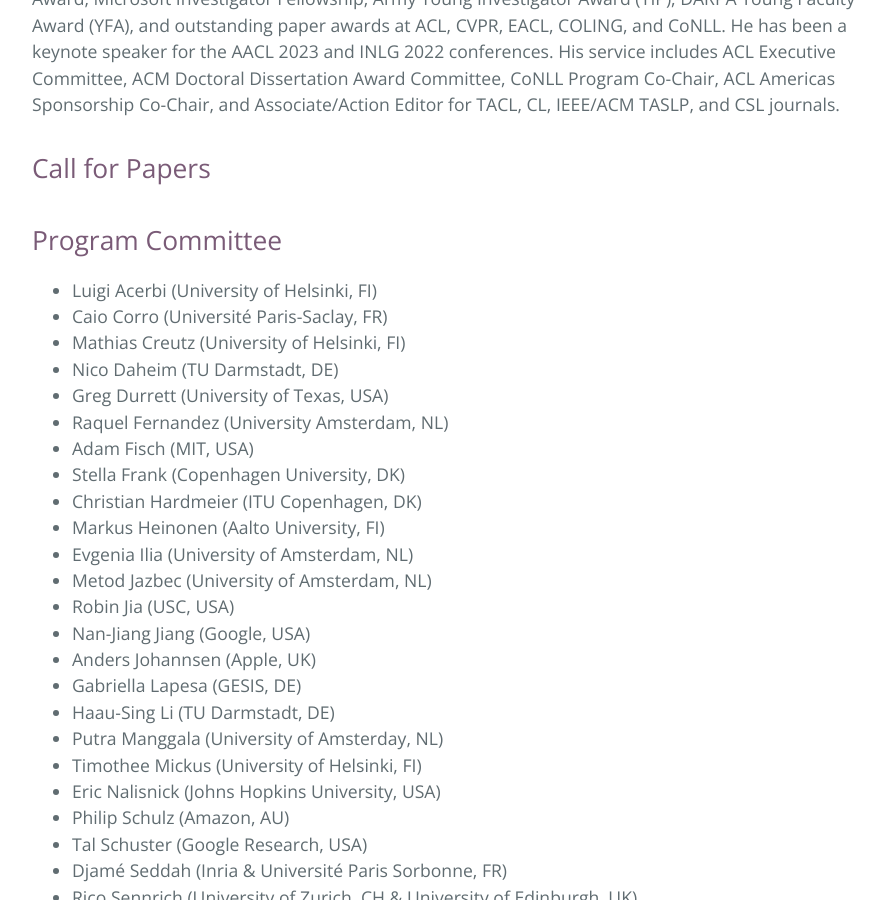
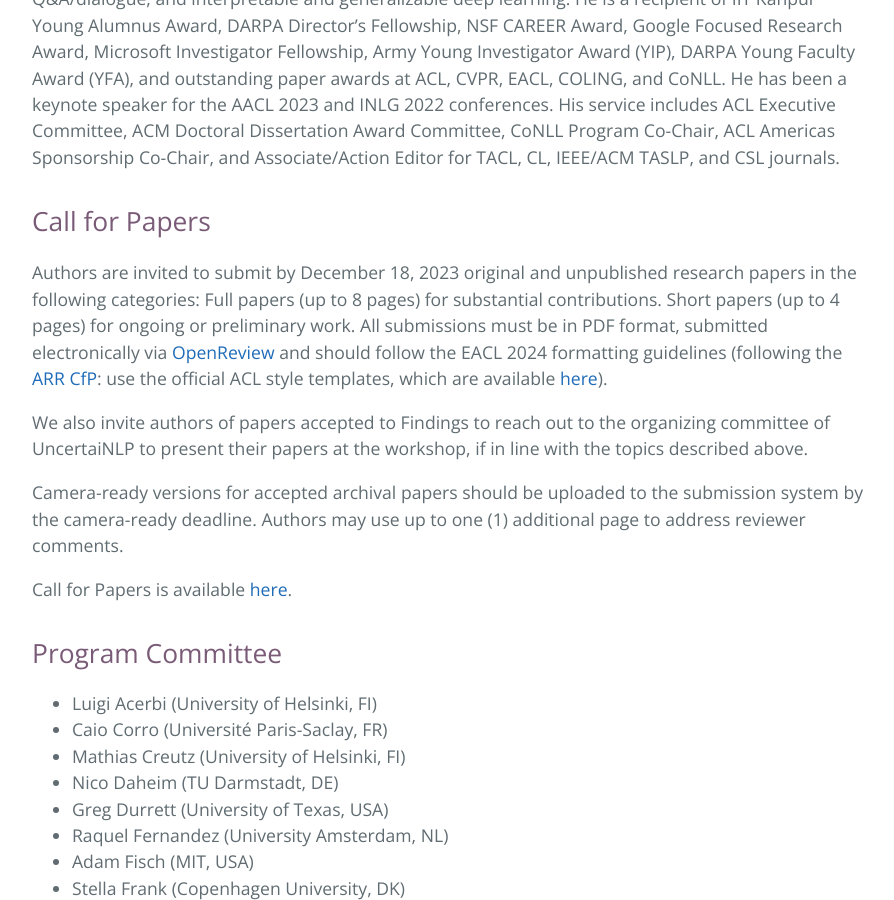
Before and after one commit to uncertainlp/uncertainlp.github.io, a Jekyll site: the page built from index.md, in a window 1280 px wide and 900 px high, scrolled down 4129 px. Shown: the whole window, without its empty margins (192-1086 px from the left). Built offline with Jekyll 4.4.1, drawn with Linux system fonts in a browser that asks for light colours; the repository's description, which GitHub fills in, is left out; some of the changed text lies outside the part shown.

Commit message:
added cfp.md, added ARR deadline to main page

```diff
--- /dev/null
+++ b/cfp.md
@@ -0,0 +1,82 @@
+---
+layout: default
+---
+<!-- # First Call for papers: UncertaiNLP - First Workshop on Uncertainty-Aware NLP @ EACL 2024, March 21 or 22, 2024 -->
+# First Call for papers: UncertaiNLP - First Workshop on Uncertainty-Aware NLP @ EACL 2024, March 21 or 22, 2024
+Website: [https://uncertainlp.github.io/](https://uncertainlp.github.io/)
+
+We invite submissions to the first edition of the UncertaiNLP workshop on Uncertainty-Aware NLP, to be held at EACL 2024 on March 21 or 22, 2024.
+
+
+## Important Dates
+- **Submission deadline:** December 18, 2023
+- **Submission of already pre-reviewed ARR papers:** January 17, 2024
+- **Notification of acceptance:** January 20, 2024
+- **Camera-ready papers due:** January 30 2024
+- **Workshop date:** March 21 or 22, 2024
+
+All deadlines are 11:59pm UTC-12 ("anywhere on earth").
+
+## Introduction
+Human languages are inherently ambiguous and understanding language input is subject to interpretation and complex contextual dependencies. Nevertheless, the main body of research in NLP is still based on the assumption that ambiguities and other types of underspecification can and have to be resolved. This workshop will provide a platform for research that embraces variability in human language and aims to represent and evaluate the uncertainty that arises from it, and from modeling tools themselves.
+
+### Topics of Interest
+UncertaiNLP welcomes submissions to topics related (but not limited) to:
+
+- *Frameworks for uncertainty representation*
+  - Theoretical work on probability and its generalizations
+  - Symbolic representations of uncertainty
+- *Documenting sources of uncertainty*
+  - Theoretical underpinnings of linguistic sources of variation
+  - Data collection (e.g., to to document linguistic variability, multiple perspectives, etc.)
+
+- *Modeling*
+  - Explicit representation of model uncertainty (e.g., parameter and/or hypothesis uncertainty, Bayesian NNs in NLU/NLG, verbalised uncertainty, feature density, external calibration modules)
+  - Disentangled representation of different sources of uncertainty (e.g., hierarchical models, prompting)
+  - Reducing uncertainty due to additional context (e.g., additional context, clarification questions, retrieval/API augmented models)
+
+- *Learning (or parameter estimation)*
+  - Learning from single and/or multiple references
+  - Gradient estimation in latent variable models
+
+- *Probabilistic inference*
+  - Theoretical and applied work on approximate inference (e.g., variational inference, Langevin dynamics)
+  - Unbiased and asymptotically unbiased sampling algorithms
+
+- *Decision making*
+  - Utility-aware decoders and controllable generation
+  - Selective prediction
+  - Active learning
+
+- *Evaluation*
+  - Statistical evaluation of language models
+  - Calibration to interpretable notions of uncertainty (e.g., calibration error, conformal prediction)
+  - Evaluation of epistemic uncertainty
+
+
+## Submission Guidelines
+Authors are invited to submit by December 18, 2023 original and unpublished research papers in the following categories:
+- Full papers (up to 8 pages) for substantial contributions.
+- Short papers (up to 4 pages) for ongoing or preliminary work.
+All submissions must be in PDF format, submitted electronically via [OpenReview](https://openreview.net/group?id=eacl.org/EACL/2024/Workshop/UncertaiNLP) and should follow the EACL 2024 formatting guidelines (following the [ARR CfP](https://aclrollingreview.org/cfp): use the official ACL style templates, which are available [here](https://github.com/acl-org/acl-style-files)).
+
+We also invite authors of papers accepted to Findings to reach out to the organizing committee of UncertaiNLP to present their papers at the workshop, if in line with the topics described above.
+
+Camera-ready versions for accepted archival papers should be uploaded to the submission system by the camera-ready deadline. Authors may use up to one (1) additional page to address reviewer comments.
+
+## Workshop Organizers
+- Wilker Aziz, University of Amsterdam
+- Joris Baan, University of Amsterdam
+- Hande Celikkanat, University of Helsinki
+- Marie-Catherine de Marneffe, UCLouvain/FNRS
+- Barbara Plank, LMU Munich
+- Swabha Swayamdipta, USC
+- Jörg Tiedemann, University of Helsinki
+- Dennis Ulmer, ITU Copenhagen
+
+
+## Program Committee
+A list of program committee members will be available on the workshop website.
+
+## Contact
+For inquiries, please contact [uncertainlp@googlegroups.com](uncertainlp@googlegroups.com).
--- a/index.md
+++ b/index.md
@@ -13,9 +13,10 @@
 - **Second call for papers:** November 15, 2023
 - **Third call for papers:** December 11 , 2023
 - **Submission deadline:** December 18, 2023
-<!-- - Direct Submission deadline (pre-reviewed ARR & main conference): January 17, 2024 -->
+- **Submission of already pre-reviewed ARR papers:** January 17, 2024
 - **Notification of acceptance:** January 20, 2024
 - **Camera-ready papers due:** January 30 2024
+- **Workshop date:** March 21 or 22, 2024
 
 All deadlines are 11:59pm UTC-12 ("anywhere on earth").
 
@@ -83,17 +84,16 @@
 **Mohit Bansal** is the John R. & Louise S. Parker Professor and the Director of the MURGe-Lab (UNC-NLP Group) in the Computer Science department at University of North Carolina (UNC) Chapel Hill. Prior to this, he was a research assistant professor (3-year endowed position) at TTI-Chicago. He received his PhD from UC Berkeley in 2013 (where he was advised by Dan Klein) and his BTech from IIT Kanpur in 2008. His research expertise is in natural language processing and multimodal machine learning, with a particular focus on grounded and embodied semantics, language generation and Q&A/dialogue, and interpretable and generalizable deep learning. He is a recipient of IIT Kanpur Young Alumnus Award,  DARPA Director's Fellowship, NSF CAREER Award, Google Focused Research Award, Microsoft Investigator Fellowship, Army Young Investigator Award (YIP), DARPA Young Faculty Award (YFA), and outstanding paper awards at ACL, CVPR, EACL, COLING, and CoNLL. He has been a keynote speaker for the AACL 2023 and INLG 2022 conferences. His service includes ACL Executive Committee, ACM Doctoral Dissertation Award Committee, CoNLL Program Co-Chair, ACL Americas Sponsorship Co-Chair, and Associate/Action Editor for TACL, CL, IEEE/ACM TASLP, and CSL journals.
 
 ## Call for Papers
-<!---
-We will accept submissions through Softconf at: TBA. All submissions should use the EACL 2024 template and formatting requirements specified by ACL.
+Authors are invited to submit by December 18, 2023 original and unpublished research papers in the following categories:
+Full papers (up to 8 pages) for substantial contributions.
+Short papers (up to 4 pages) for ongoing or preliminary work.
+All submissions must be in PDF format, submitted electronically via [OpenReview](https://openreview.net/group?id=eacl.org/EACL/2024/Workshop/UncertaiNLP) and should follow the EACL 2024 formatting guidelines (following the [ARR CfP](https://aclrollingreview.org/cfp): use the official ACL style templates, which are available [here](https://github.com/acl-org/acl-style-files)).
 
-We welcome submissions for long and short paper submissions, with original and unpublished work. Long papers may consist of up to 8 pages of content + references. Short papers may consist of up to 4 pages of
-content + references. Supplementary material can be added in the appendices section after references. The content, references, and (optional) supplementary material should be the part of the same pdf file.
-Papers in this category will be published in the workshop proceedings of the ACL Anthology, and therefore they cannot be published elsewhere. Submissions in this track should be anonymous. Upon acceptance,
-both types of papers will be given one (1) additional page of content, which may be used for addressing reviewers’ comments in the camera-ready version.
+We also invite authors of papers accepted to Findings to reach out to the organizing committee of UncertaiNLP to present their papers at the workshop, if in line with the topics described above.
 
-### Camera-ready information
 Camera-ready versions for accepted archival papers should be uploaded to the submission system by the camera-ready deadline. Authors may use up to one (1) additional page to address reviewer comments.
--->
+
+Call for Papers is available [here]({% link cfp.md %}).
 
 ## Program Committee
 - Luigi Acerbi (University of Helsinki, FI)
```
